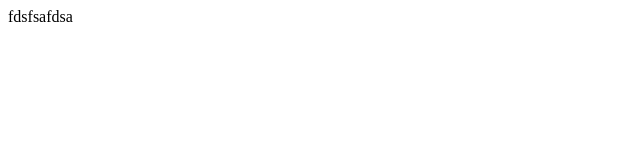
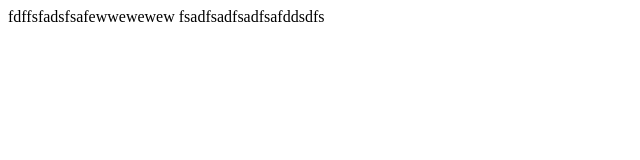
Before and after one commit to Adnan-Hanif/Third_Party, a plain HTML site: page index.html in a window 1280 px wide. Shown: the whole page, without its empty margins (0-640 px from the left). Drawn offline with Linux system fonts and the light colour scheme.

Commit message:
I have done some changes

```diff
--- a/index.html
+++ b/index.html
@@ -7,6 +7,7 @@
     <title>Document</title>
 </head>
 <body>
-    fdsfsafdsa
+    fdffsfadsfsafewwewewew
+    fsadfsadfsadfsafddsdfs
 </body>
 </html>
```
